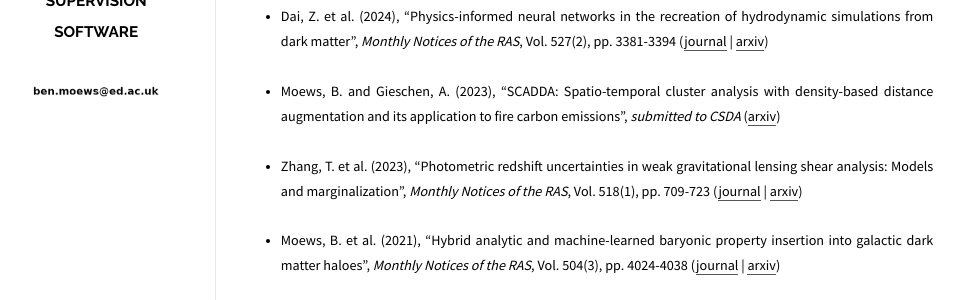
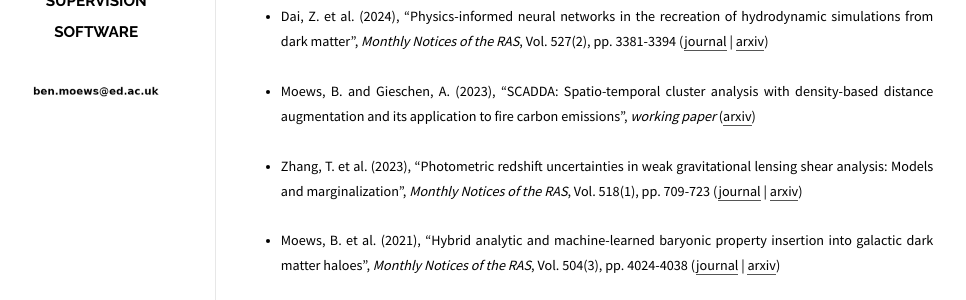
Before and after one commit to moews/moews.github.io, a Jekyll site: the page built from _posts/2017-03-25-publications.md, in a window 1280 px wide. Shown: the part 340-640 px from the top of the page, without its empty margins (143-1109 px from the left). Built offline with Jekyll 4.4.1, drawn with Linux system fonts in a browser that asks for light colours.

Commit message:
Update 2017-03-25-publications.md

```diff
--- a/_posts/2017-03-25-publications.md
+++ b/_posts/2017-03-25-publications.md
@@ -20,7 +20,7 @@
 
 * <small>Dai, Z. et al. (2024), "Physics-informed neural networks in the recreation of hydrodynamic simulations from dark matter", _Monthly Notices of the RAS_, Vol. 527(2), pp. 3381-3394 ([journal](https://doi.org/10.1093/mnras/stad3394) | [arxiv](https://arxiv.org/abs/2303.14090))</small>
 
-* <small>Moews, B. and Gieschen, A. (2023), "SCADDA: Spatio-temporal cluster analysis with density-based distance augmentation and its application to fire carbon emissions", _submitted to CSDA_ ([arxiv](https://arxiv.org/abs/2311.04290))</small>
+* <small>Moews, B. and Gieschen, A. (2023), "SCADDA: Spatio-temporal cluster analysis with density-based distance augmentation and its application to fire carbon emissions", _working paper_ ([arxiv](https://arxiv.org/abs/2311.04290))</small>
 
 * <small>Zhang, T. et al. (2023), "Photometric redshift uncertainties in weak gravitational lensing shear analysis: Models and marginalization", _Monthly Notices of the RAS_, Vol. 518(1), pp. 709-723 ([journal](https://doi.org/10.1093/mnras/stac3090) | [arxiv](https://arxiv.org/abs/2206.10169))</small>
 
```
